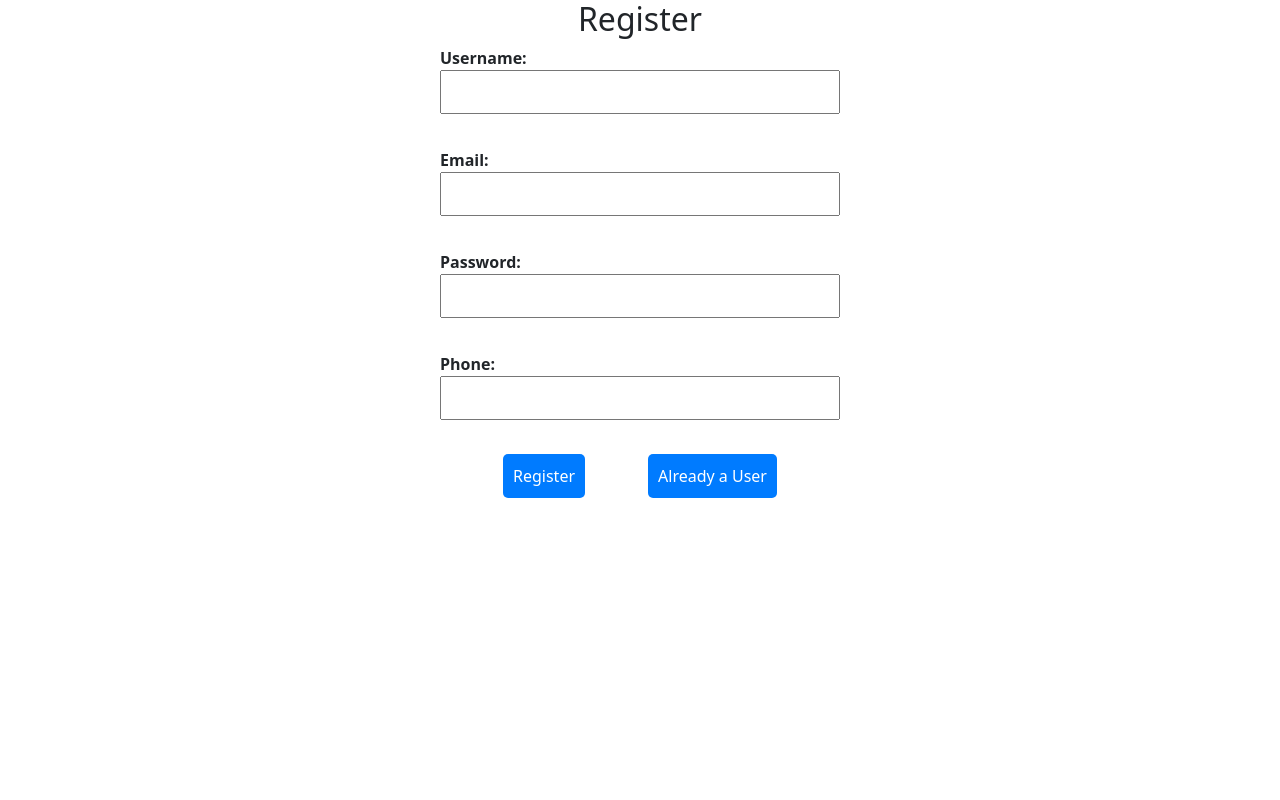
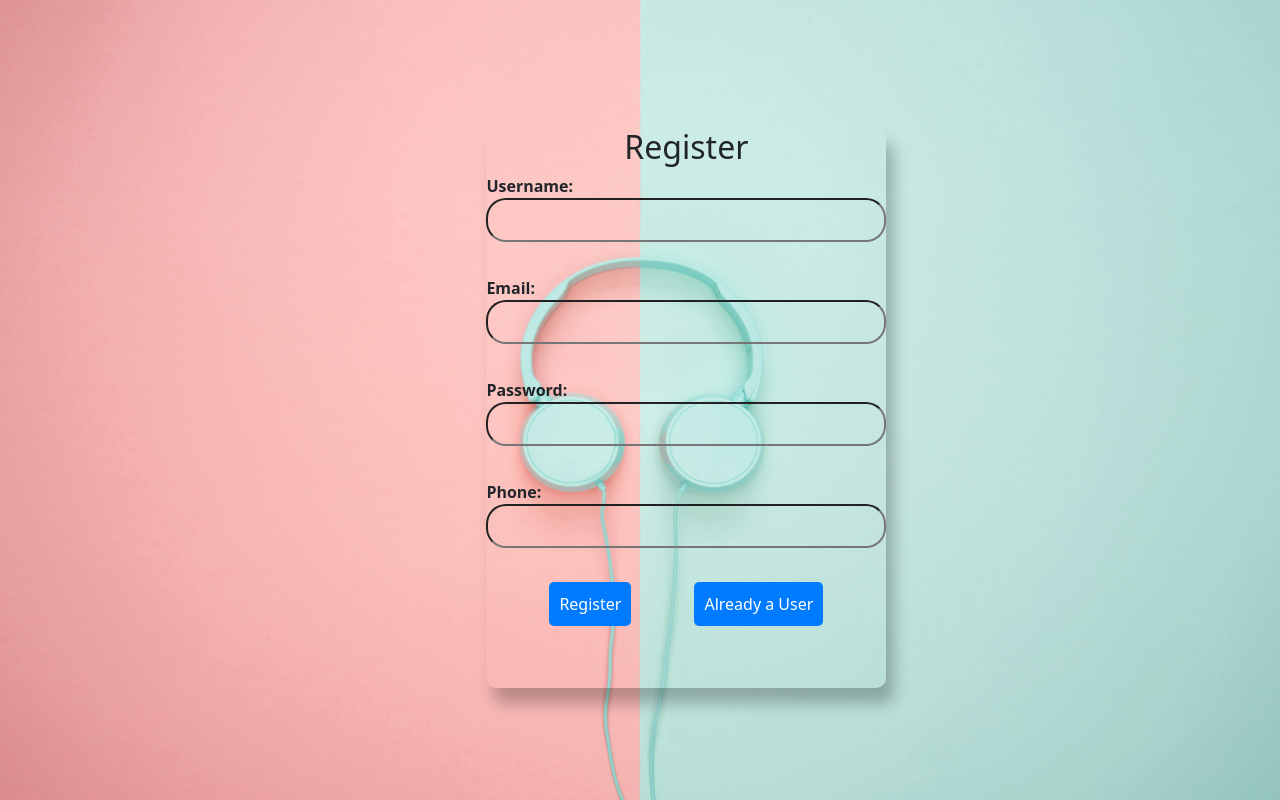
Before and after one commit to amitkr04/ECHOMEET, a React (Vite) app in the folder frontend/: page /join-now in a window 1280 px wide. Built offline with nearby package versions, Linux system fonts and the light colour scheme.

Commit message:
add design to register page by Yuvraj

```diff
--- a/frontend/src/Components/Pages/Register.jsx
+++ b/frontend/src/Components/Pages/Register.jsx
@@ -2,6 +2,8 @@ import React, { useState } from "react";
 import { Link, useNavigate } from "react-router-dom";
 import css from "../../Styles/Register.module.css";
 import axios from "axios";
+import Backpic from '../../assets/Images/registerback.jpg'
+
 
 const Register = () => {
   const instance = axios.create({
@@ -38,6 +40,13 @@ const Register = () => {
   };
   return (
     <>
+    <div>
+          <img
+            src={Backpic}
+            className={css.Backpic}
+            alt="Your App Logo"
+          />
+
       <div className={css.registerContainer}>
         <h2>Register</h2>
         <form className={css.form} onSubmit={handleSubmit}>
@@ -96,6 +105,7 @@ const Register = () => {
           </div>
         </form>
       </div>
+      </div>
     </>
   );
 };
--- a/frontend/src/Styles/Register.module.css
+++ b/frontend/src/Styles/Register.module.css
@@ -1,11 +1,26 @@
+.Backpic{
+  height: 100vh;
+  width: 100%;
+}
+
 .buttonDiv{
   display: flex;
   justify-content: space-evenly;
 }
 
 .registerContainer {
+  position: absolute;
+  top: 16%;
+  left: 38%;
+  width: 500px;
+  height: 70vh;
   max-width: 400px;
   margin: 0 auto;
+  box-shadow: 7.6px 15.2px 15.2px hsl(0deg 0% 0% / 0.26);
+  border-radius: 10px;
+}
+.registerContainer:active{
+  opacity: 1;
 }
 
 form {
@@ -15,8 +30,10 @@ form {
 
 /* Label styles */
 label {
-  margin-bottom: 10px;
+  margin-bottom: 5px;
   font-weight: bold;
+  /* padding: 0px; */
+
 }
 
 /* Input styles */
@@ -25,6 +42,9 @@ input {
   margin-bottom: 1px;
   width: 100%;
   box-sizing: border-box;
+  background: transparent;
+  border-radius: 20px;
+  padding: 50px;
 }
 
 /* Button styles */
```
Also changed, not shown: frontend/src/assets/Images/registerback.jpg (added).
